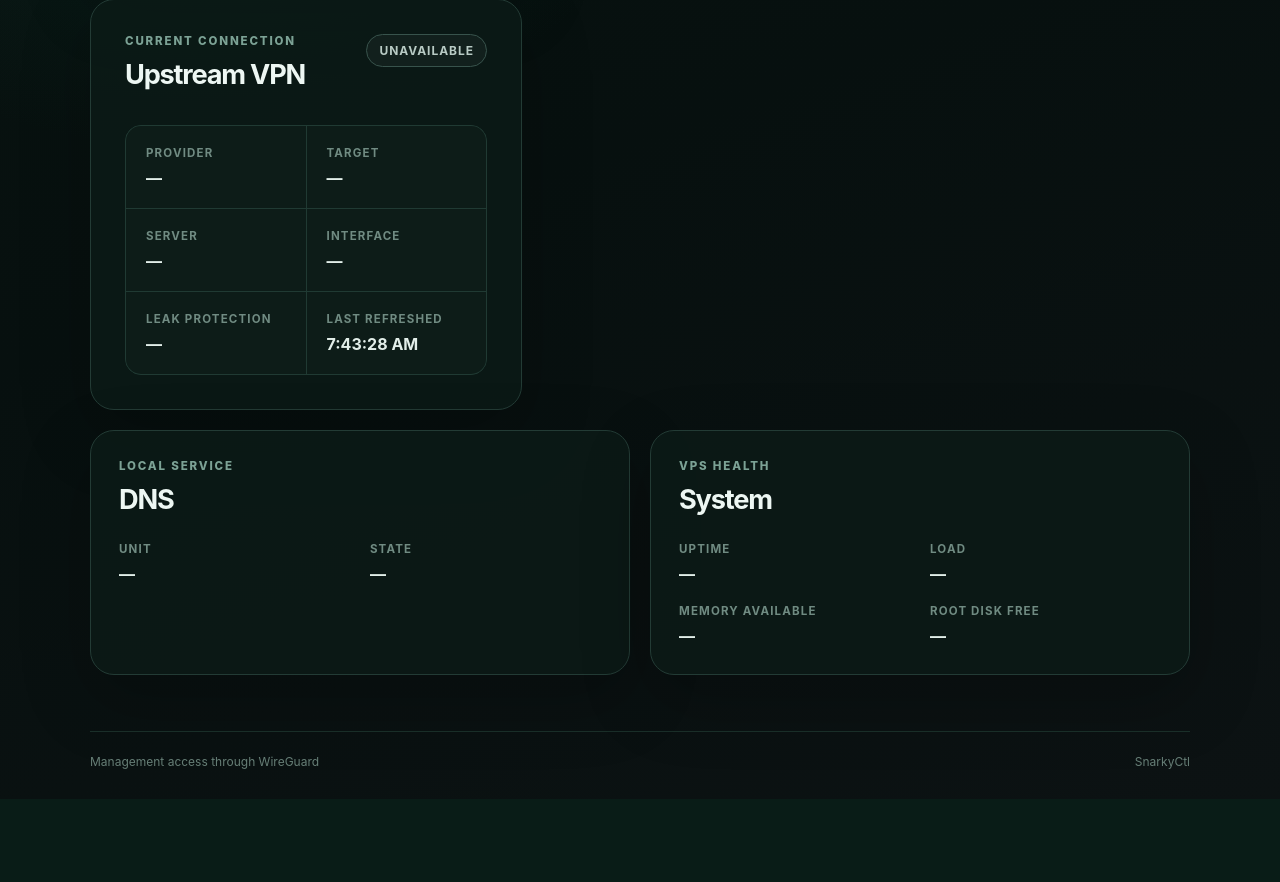
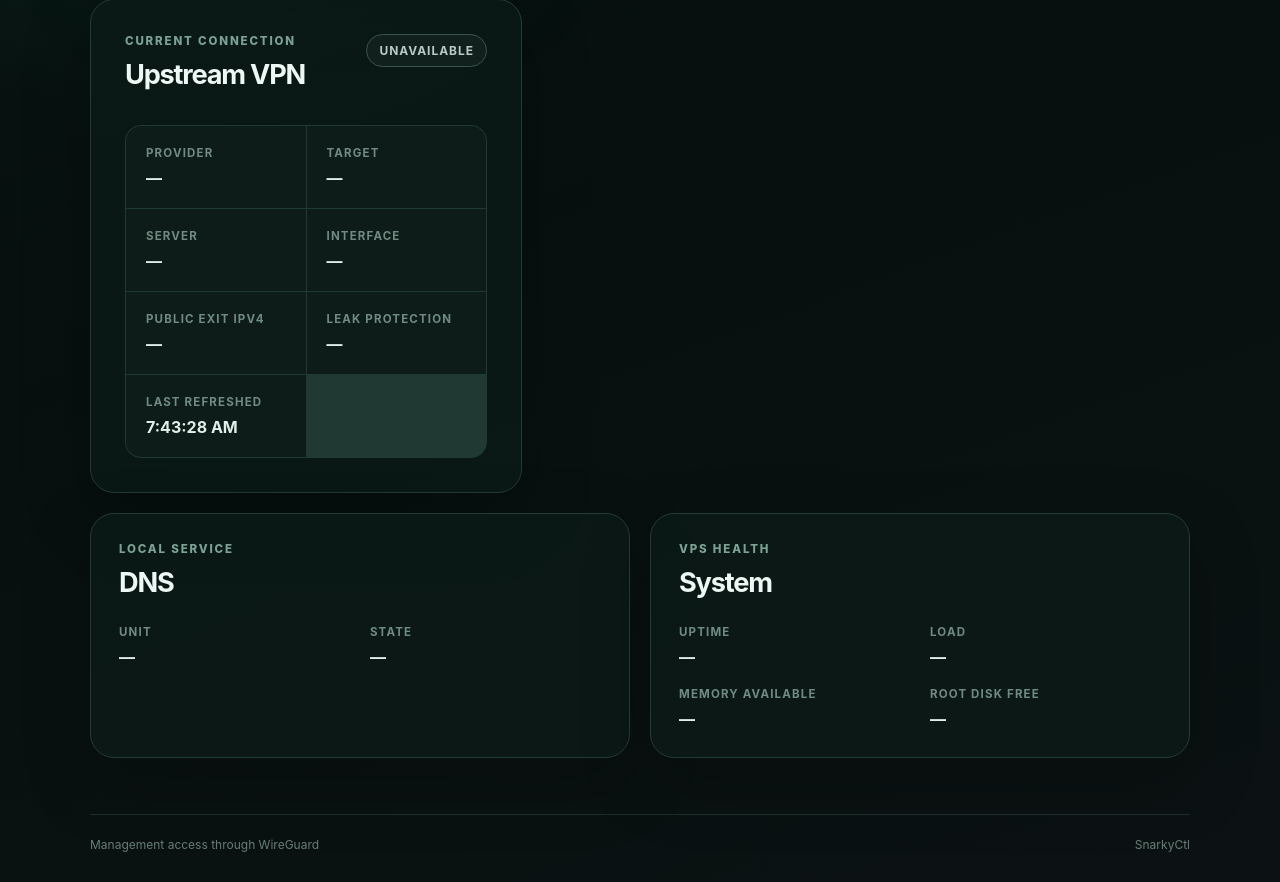
Before and after one commit to topquark22/Snarkypuss, a Python web app: template src/snarkyctl/templates/dashboard.html in a window 1280 px wide. Shown: the part 457-1339 px from the top of the page. Before the commit the page ends 1226 px from the top, so only its background shows below. Run offline with Jinja, Linux system fonts and the light colour scheme; the template is opened without the code that fills it, so the values that code supplies are empty.

Commit message:
Add public exit IPv4 field

```diff
--- a/src/snarkyctl/templates/dashboard.html
+++ b/src/snarkyctl/templates/dashboard.html
@@ -66,6 +66,10 @@
             <dd id="interface">—</dd>
           </div>
           <div>
+            <dt>Public exit IPv4</dt>
+            <dd id="public-ip">—</dd>
+          </div>
+          <div>
             <dt>Leak protection</dt>
             <dd id="leak-protection">—</dd>
           </div>
```
